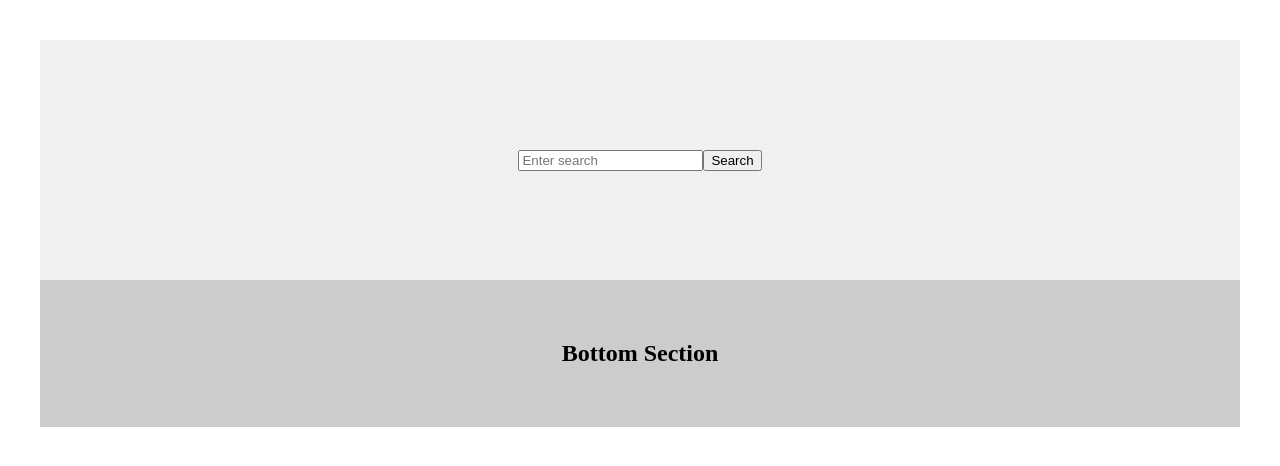
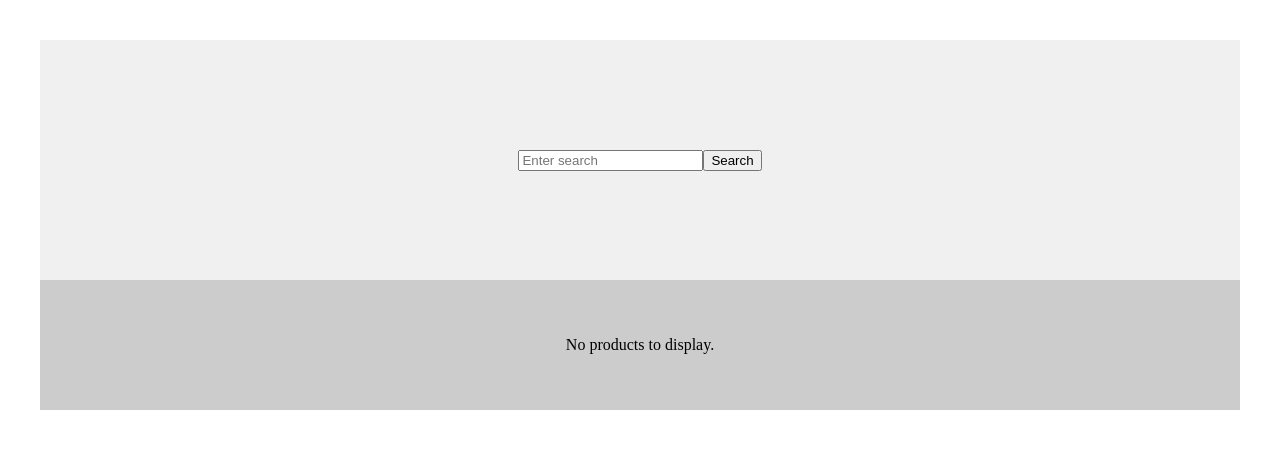
Before and after one commit to RS0048/class-components, a React (Vite) app: page / in a window 1280 px wide. Shown: the top 466 px of the page. Built offline with nearby package versions, Linux system fonts and the light colour scheme.

Commit message:
feat: added fetch requests and show products

```diff
--- a/src/components/bottomSection/bottomSection.css
+++ b/src/components/bottomSection/bottomSection.css
@@ -2,6 +2,15 @@
   background-color: #ccc;
   padding: 40px;
   display: flex;
+  flex-wrap: wrap;
   align-items: center;
   justify-content: center;
 }
+
+.product-item {
+  width: 15%;
+  height: 15%;
+  padding: 20px;
+  margin: 10px;
+  border: 2px black solid;
+}
--- a/src/components/bottomSection/bottomSection.tsx
+++ b/src/components/bottomSection/bottomSection.tsx
@@ -1,15 +1,30 @@
-import { Component } from 'react';
 import './bottomSection.css';
 
-class BottomSection extends Component {
-  render(): JSX.Element {
-    return (
-      <div className="bottom-section">
-        <h2>Bottom Section</h2>
-        {/* Ваш контент нижней секции */}
-      </div>
-    );
-  }
+interface Product {
+  id: number;
+  title: string;
+  description: string;
 }
 
+interface BottomSectionProps {
+  products: Product[];
+}
+
+const BottomSection: React.FC<BottomSectionProps> = ({ products }) => {
+  return (
+    <div className="bottom-section">
+      {products.length > 0 ? (
+        products.map((product) => (
+          <div key={product.id} className="product-item">
+            <h3>{product.title}</h3>
+            <p>{product.description}</p>
+          </div>
+        ))
+      ) : (
+        <p>No products to display.</p>
+      )}
+    </div>
+  );
+};
+
 export default BottomSection;
--- a/src/components/homePage/homePage.tsx
+++ b/src/components/homePage/homePage.tsx
@@ -3,12 +3,34 @@ import './homePage.css';
 import TopSection from '../topSection/topSection';
 import BottomSection from '../bottomSection/bottomSection';
 
-class HomePage extends Component {
+interface Product {
+  id: number;
+  title: string;
+  description: string;
+}
+
+interface HomePageState {
+  products: Product[];
+}
+
+interface HomePageProps {}
+
+class HomePage extends Component<HomePageProps, HomePageState> {
+  constructor(props: HomePageProps) {
+    super(props);
+    this.state = {
+      products: [],
+    };
+  }
+
+  updateProducts = (products: Product[]): void => {
+    this.setState({ products });
+  };
   render(): JSX.Element {
     return (
       <div className="home-page">
-        <TopSection />
-        <BottomSection />
+        <TopSection updateProducts={this.updateProducts} />
+        <BottomSection products={this.state.products} />
       </div>
     );
   }
--- a/src/components/topSection/topSection.tsx
+++ b/src/components/topSection/topSection.tsx
@@ -2,9 +2,27 @@ import { Component } from 'react';
 import './topSection.css';
 import SearchComponent from '../searchComponent/searchComponent';
 
-class TopSection extends Component {
+interface Product {
+  id: number;
+  title: string;
+  description: string;
+}
+
+interface TopSectionProps {
+  updateProducts: (products: Product[]) => void;
+}
+
+class TopSection extends Component<TopSectionProps> {
   handleSearch = (query: string): void => {
-    console.log('Обработка поискового запроса в TopSection:', query);
+    fetch(`https://dummyjson.com/products/search?q=${query}`)
+      .then((res) => res.json())
+      .then((data) => {
+        console.log(data);
+        this.props.updateProducts(data.products);
+      })
+      .catch((error) => {
+        console.error('Ошибка при поиске продуктов:', error);
+      });
   };
 
   render(): JSX.Element {
```
